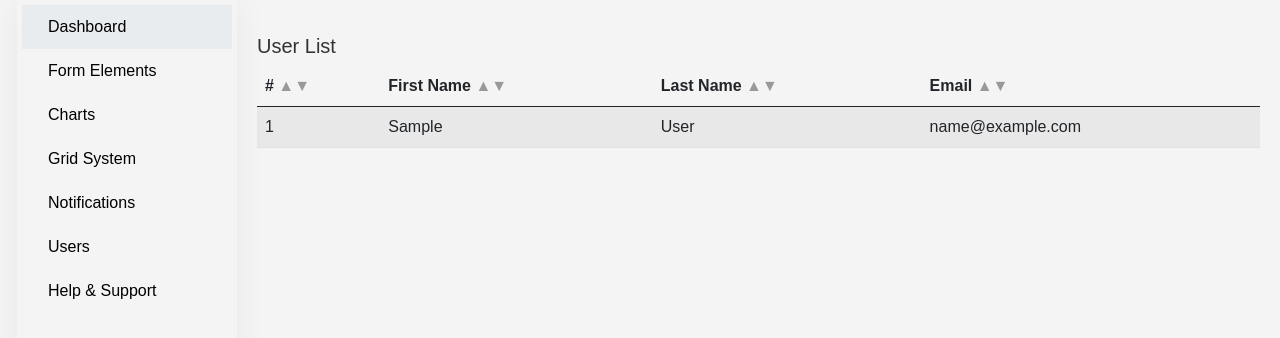
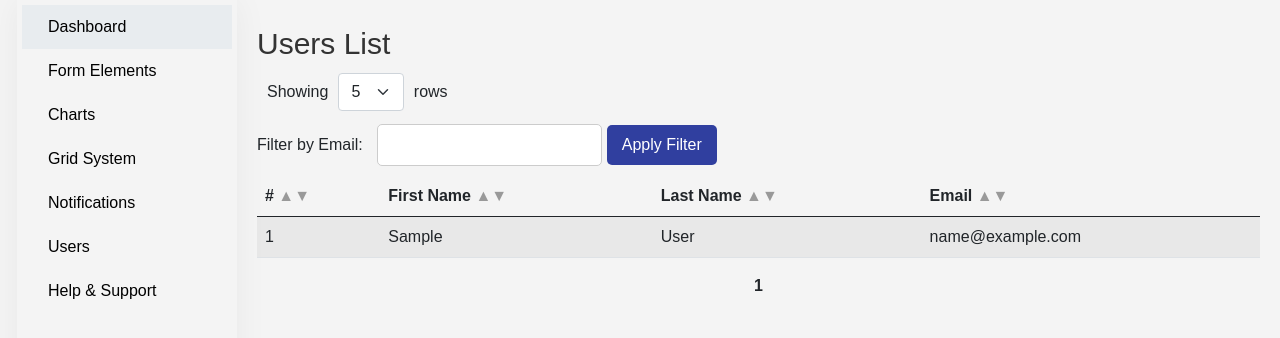
Before and after one commit to epythonlab/mems, a Flask app: page /users in a window 1280 px wide. Shown: the part 50-388 px from the top of the page. Run offline with Flask 3, Linux system fonts and the light colour scheme; the visitor is signed in with stand-in values (Sample User, id 1); data comes from the database, SQL or seed files in the repository; parts of the project's set-up code (start-up, migrations or seed data) failed here and were passed over; some libraries are stand-ins or nearby versions; some web fonts are replaced.

Commit message:
users backend updated

```diff
--- a/app/routes/users.py
+++ b/app/routes/users.py
@@ -5,11 +5,24 @@ from . import user_bp
 from app.models.users import User
 from app.models.FileUpload import UploadFile
 
-
+# route to users bp
+# Route to users bp
 @user_bp.route('/users')
 @login_required
 def users():
+    # Get the selected number of rows per page from the dropdown menu
+    per_page = int(request.args.get('state', 5))  # Default to 10 rows per page if not selected
+
+    # Get the current page number from the query parameters
+    page = request.args.get('page', 1, type=int)
+
+    # Check if filtering parameters are present in the request
+    filter_email = request.args.get('email')
+
     # Fetch users from the database
-    users = User.query.all()
+    if filter_email:
+        users = User.query.filter(User.email.like(f'%{filter_email}%')).paginate(page=page, per_page=per_page, error_out=False)
+    else:
+        users = User.query.paginate(page=page, per_page=per_page, error_out=False)
 
-    return render_template('users/users.html', users = users)
+    return render_template('users/users.html', users=users, rows_per_page=per_page)
--- a/app/static/css/style.css
+++ b/app/static/css/style.css
@@ -198,10 +198,11 @@ body {
   width     : 100%;
   flex      : 1;
   overflow-x: hidden;
+  overflow-y: auto;
 }
 
 .page-content h1 {
-  font-size  : 20px;
+  font-size  : 30px;
   font-weight: 400;
   color      : #333;
 }
@@ -841,3 +842,97 @@ body {
 .sortable:active .sort-icon:after {
   color: #303f9f; /* Change this to your desired color */
 }
+
+/* css styles for pagination */
+.pagination {
+  display: flex;
+  justify-content: center;
+  align-items: center;
+}
+
+.pagination a {
+  padding: 8px 12px;
+  margin: 0 4px;
+  border: 1px solid #ccc;
+  border-radius: 4px;
+  text-decoration: none;
+  color: #333;
+  transition: background-color 0.3s ease, color 0.3s ease, border-color 0.3s ease;
+}
+
+
+.pagination a.current {
+  background-color: #007bff;
+  color: #fff;
+  border-color: #007bff;
+}
+
+.pagination a:hover {
+  background-color: #007bff;
+  color: #fff;
+  border-color: #007bff;
+}
+.pagination a.current:hover {
+  background-color: #0056b3;
+  border-color: #0056b3;
+}
+
+.pagination a.disabled {
+  pointer-events:none;
+  opacity: 0.5;
+}
+
+
+@media screen and (max-width: 768px) {
+  .pagination {
+    flex-direction: row;
+    align-items: center;
+    padding-top: 16px;
+  }
+}
+
+/* Custom styling for select menu */
+.select-wrapper {
+  display: flex;
+  align-items: center;
+  max-width: 20%;
+}
+.select-wrapper label{
+  padding: 10px;
+}
+@media screen and (max-width:768px) {
+  .select-wrapper{
+    max-width: 65%;
+
+  }
+}
+.select-wrapper, .filter-section {
+  margin-bottom: 10px; /* Adjust as needed */
+}
+.filter-section label {
+    margin-right: 10px;
+}
+
+.filter-section input[type="text"] {
+    padding: 8px;
+    border: 1px solid #ccc;
+    border-radius: 5px;
+}
+
+.filter-section button {
+    padding: 8px 15px;
+    background-color: #303f9f;
+    color: #fff;
+    border: none;
+    border-radius: 5px;
+    cursor: pointer;
+}
+
+/* Hover effect for button */
+.filter-section button:hover {
+    background-color: #FBB040;
+    color: #111;
+}
+.filter-section input:focus{
+  border-color: #303f9f;
+}
--- a/app/static/js/script.js
+++ b/app/static/js/script.js
@@ -44,6 +44,27 @@ function sortTable(column, sortOrder) {
   rows.forEach(row => tbody.appendChild(row));
 }
 
+// JS for pagination from database
+function updateRowsPerPage() {
+  var selectedRowsPerPage = document.getElementById("maxRows").value;
+  var currentUrl = window.location.href;
+  var newUrl;
+
+  // Check if the URL already contains 'state' parameter
+  if (currentUrl.includes('state=')) {
+      // Update the 'state' parameter value in the URL
+      newUrl = currentUrl.replace(/state=\d+/, 'state=' + selectedRowsPerPage);
+  } else {
+      // Append 'state' parameter to the URL
+      var separator = currentUrl.includes('?') ? '&' : '?';
+      newUrl = currentUrl + separator + 'state=' + selectedRowsPerPage;
+  }
+
+  // Navigate to the new URL
+  window.location.href = newUrl;
+}
+
+// Apply filters when input changes
 
 
 // Function to validate password and enable/disable submit button
--- a/app/templates/base.html
+++ b/app/templates/base.html
@@ -23,6 +23,7 @@
     <script src="https://cdn.jsdelivr.net/npm/bootstrap@5.0.2/dist/js/bootstrap.min.js" integrity="sha384-cVKIPhGWiC2Al4u+LWgxfKTRIcfu0JTxR+EQDz/bgldoEyl4H0zUF0QKbrJ0EcQF" crossorigin="anonymous"></script>
     <!-- jQuery -->
     <script src="https://code.jquery.com/jquery-3.6.0.min.js"></script>
+
     {% endblock body %}
 </body>
 </html>
--- a/app/templates/users/users.html
+++ b/app/templates/users/users.html
@@ -9,26 +9,55 @@
         <!-- Container for sidebar content -->
         {% include 'sidenav.html' %}
         <div class="page-content">
-            <h1 class="mt-4">User List</h1>
+            <h1 class="mt-3">Users List</h1>
+            <div class="select-wrapper">
+                <label for="maxRows">Showing</label>
+                <select class="form-select" name="state" id="maxRows" onchange="updateRowsPerPage()">
+                    <option value="5000">all</option>
+                    <option value="5" {% if rows_per_page == 5 %}selected{% endif %}>5</option>
+                    <option value="10" {% if rows_per_page == 10 %}selected{% endif %}>10</option>
+                    <option value="25" {% if rows_per_page == 25 %}selected{% endif %}>25</option>
+                    <option value="50" {% if rows_per_page == 50 %}selected{% endif %}>50</option>
+                    <option value="100" {% if rows_per_page == 100 %}selected{% endif %}>100</option>
+                </select>
+
+                <label for="maxRows">rows</label>
+
+              </div>
+
+            <!-- Filtering section -->
+            <div class="filter-section">
+                <form action="{{ url_for('user_bp.users') }}" method="GET">
+                    <label for="filterEmail">Filter by Email:</label>
+                    <input type="text" id="filterEmail" name="email">
+                    <button type="submit">Apply Filter</button>
+                </form>
+                <!-- Add more filter inputs as needed -->
+            </div>
+
             <div class="table-responsive">
                 <table id="user-table" class="table table-hover table-striped">
                     <thead>
                         <tr>
-                            <th scope="col" class="sortable" data-column="id">#
+                            <th scope="col" class="sortable" data-column="id">
+                                #
                                 <span class="sort-icon"></span>
                             </th>
-                            <th scope="col" class="sortable" data-column="first_name">First Name
+                            <th scope="col" class="sortable" data-column="first_name">
+                                First Name
                                 <span class="sort-icon"></span>
                             </th>
-                            <th class="sortable" data-column="last_name">Last Name
+                            <th class="sortable" data-column="last_name">
+                                Last Name
                                 <span class="sort-icon"></span>
                             </th>
-                            <th class="sortable" data-column="email">Email
+                            <th class="sortable" data-column="email">
+                                Email
                                 <span class="sort-icon"></span>
                             </th>
                         </tr>
                     </thead>
-                    <tbody>
+                    <tbody id="tableBody">
                         {% for user in users %}
                         <tr>
                             <td>{{loop.index}}</td>
@@ -40,6 +69,29 @@
                     </tbody>
                 </table>
             </div>
+       <!--start Pagination -->
+       <!-- Pagination links -->
+       <div class="pagination mb-3">
+        {% if users.has_prev %}
+        <a href="{{ url_for('user_bp.users', page=users.prev_num) }}" class="current">&laquo;</a>
+        {% endif %}
+
+        {% for num in users.iter_pages(left_edge=1, right_edge=1, left_current=2, right_current=2) %}
+            {% if num %}
+                {% if users.page == num %}
+            <strong>{{ num }}</strong>
+            {% else %}
+            <a href="{{ url_for('user_bp.users', page=num) }}" class="current">{{ num }}</a>
+            {% endif %}
+            {% else %}
+                ...
+            {% endif %}
+        {% endfor %}
+
+        {% if users.has_next %}
+            <a href="{{ url_for('user_bp.users', page=users.next_num) }}" class="next">&raquo;</a>
+        {% endif %}
+        </div>
         </div>
     </div>
 </div>
```
Also changed, not shown: 1 other file.
